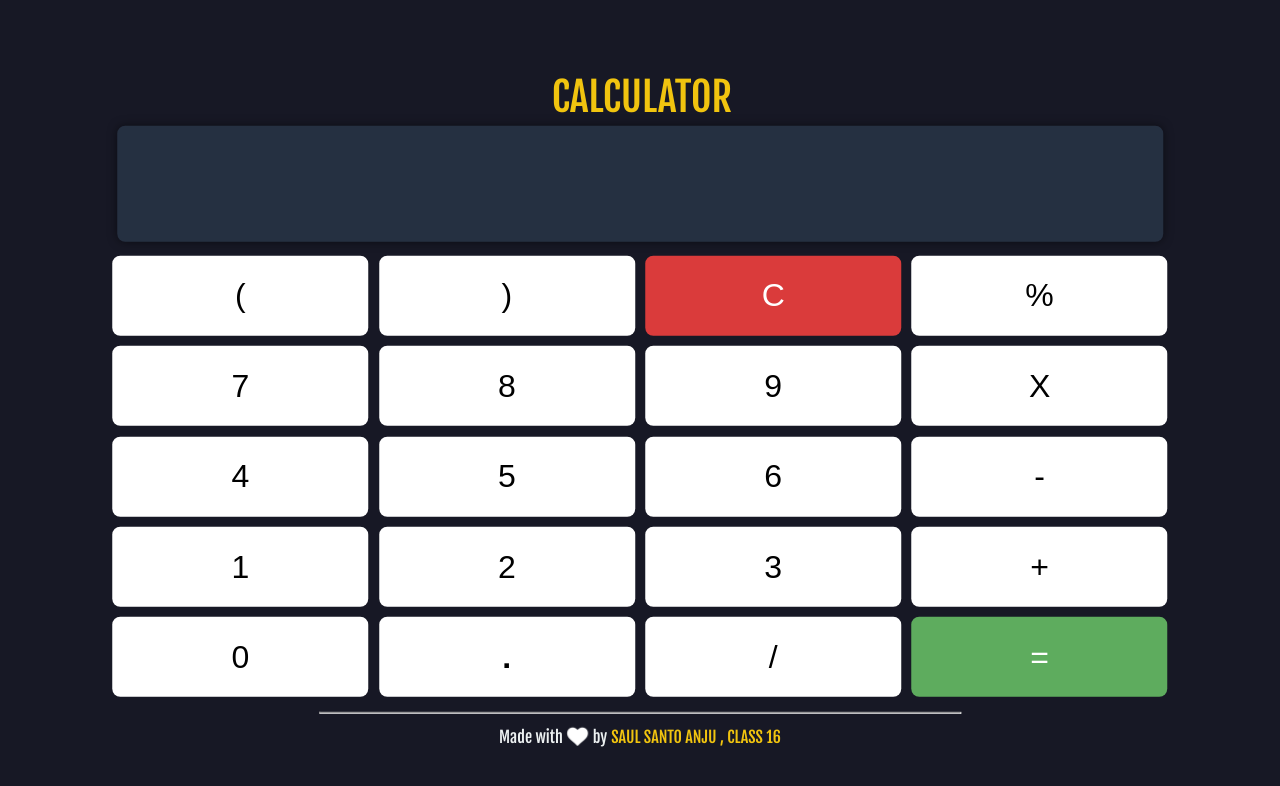
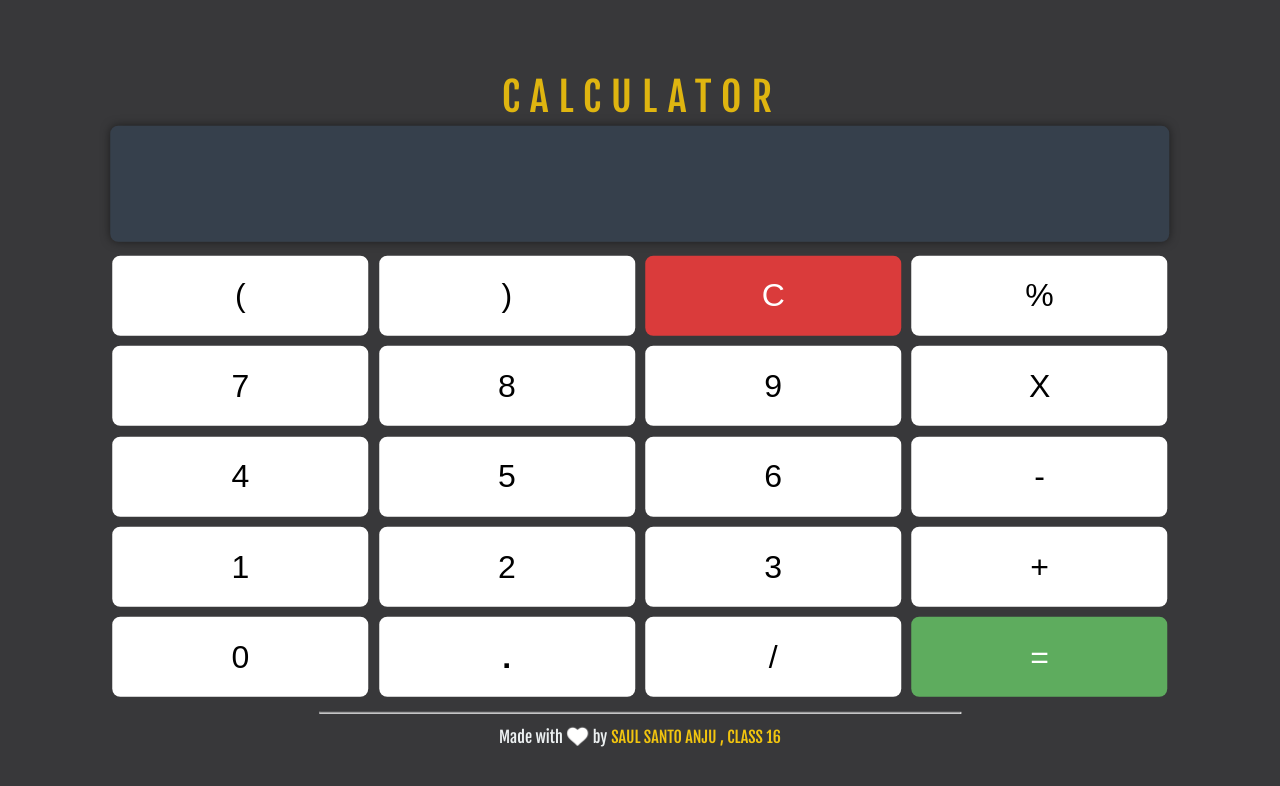
Before and after one commit to saulsanto22/calculator-with-JS, a plain HTML site: page index.html in a window 1280 px wide. Drawn offline with Linux system fonts and the light colour scheme.

Commit message:
projectjs commit

```diff
--- a/index.html
+++ b/index.html
@@ -17,7 +17,7 @@
 
 <body>
 	<div class="container">
-		<h1><a style="text-decoration: none; color: #f1c40f; margin-left: 0.25rem;" href="" onclick="location.reload();">CALCULATOR</a></h1 >
+		<h1 style="letter-spacing: 10px;"><a style="text-decoration: none; color: #dfb510; margin-left: 0.25rem; line-height: 20px;" href="" onclick="location.reload();">CALCULATOR</a></h1 >
 		<div class="calculator">
 			<!-- input hasi -->
 			<input type="text" name="screen" id="answer" readonly>
--- a/style.css
+++ b/style.css
@@ -5,7 +5,7 @@ html {
     display: flex;
     justify-content: center;
     color: #ecf0f1;
-    background-color: rgb(23, 24, 37);
+    background-color: rgb(56, 56, 58);
     font-family: 'Fjalla One', sans-serif;
     animation: fadein 1.5s;
 }
@@ -34,7 +34,7 @@ input {
     text-align: right;
     border: none;
     font-size: 3rem;
-    width: 78vw;
+    width: 79vw;
     height: 100px;
     margin-bottom: 0.5rem;
     border-radius: 0.5rem;
@@ -56,6 +56,10 @@ input {
 .calculator {
     padding: 0.25rem;
     display: inline-block;
+}
+
+h1 a{
+    color: green;
 }
 
 table {
```
